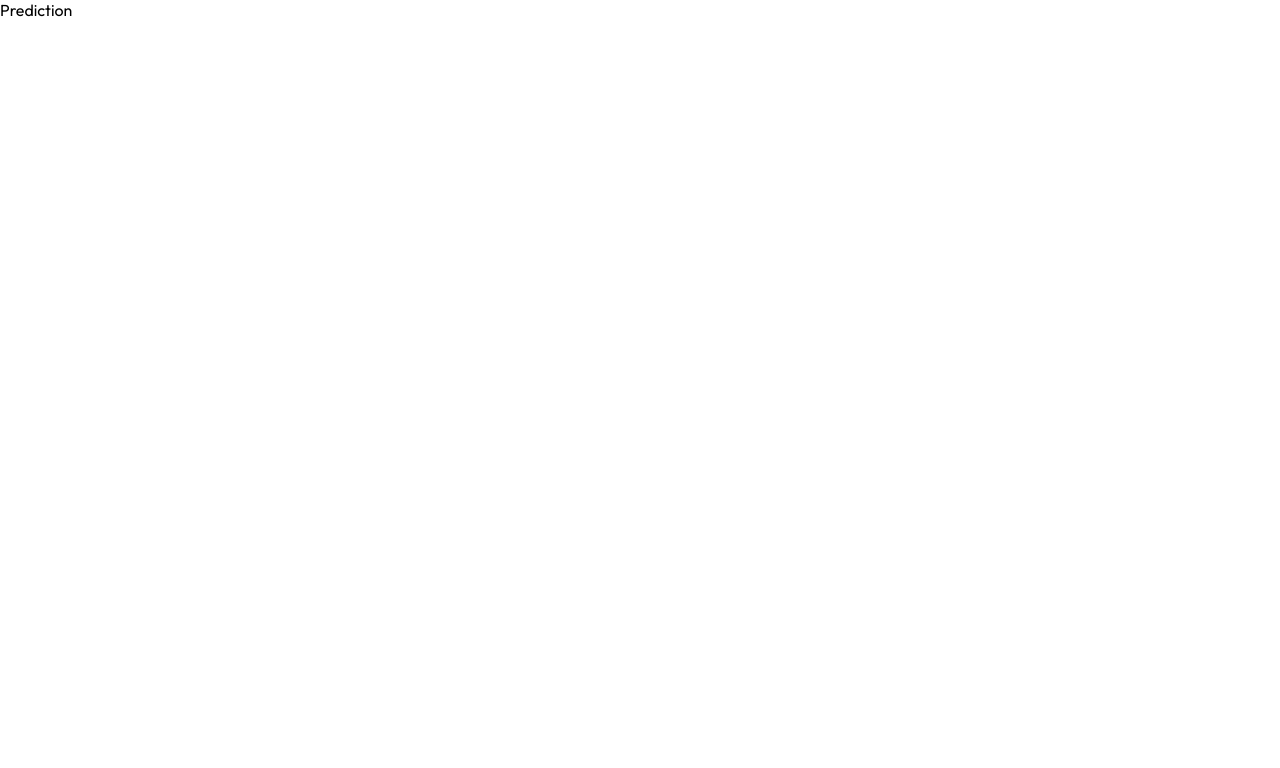
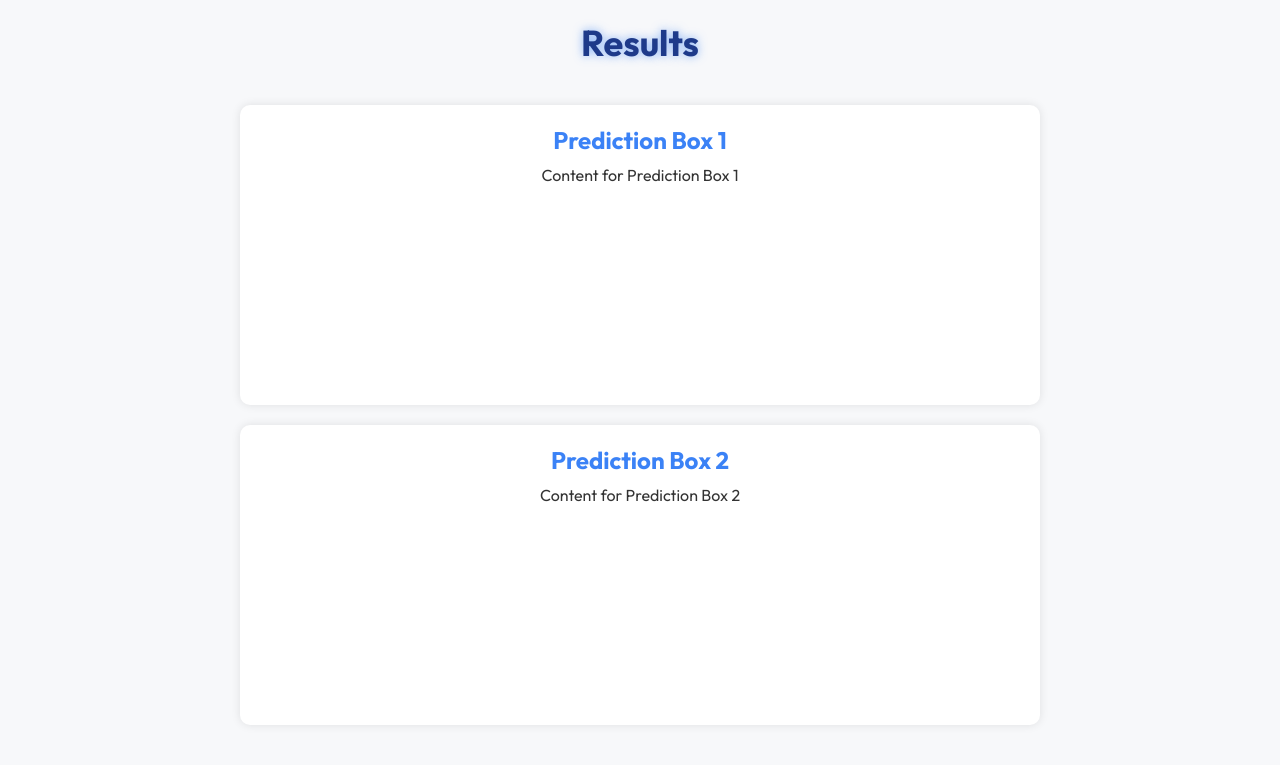
Before and after one commit to SajithAnuradha/MediScan, a React (Vite) app in the folder Webapp/mediscan/: page /prediction in a window 1280 px wide. Shown: the top 768 px of the page. Built offline with nearby package versions, Linux system fonts and the light colour scheme.

Commit message:
UI_Prediction_Page

```diff
--- a/Webapp/mediscan/src/Router/Router.jsx
+++ b/Webapp/mediscan/src/Router/Router.jsx
@@ -4,7 +4,7 @@ import { Children } from "react";
 import Signin from "../pages/Signin/Signin";
 import Login from "../pages/Login/Login";
 import History from "../pages/History/History";
-import Prediction from "../pages/Prediction/prediction";
+import Prediction from "../pages/Prediction/Prediction";
 import Add from "../pages/Add/Add";
 import Home from "../pages/Home/Home";
 
--- /dev/null
+++ b/Webapp/mediscan/src/pages/Prediction/Prediction.css
@@ -0,0 +1,57 @@
+/* Prediction.css */
+
+/* Container for the prediction section */
+.prediction-container {
+    display: flex;
+    flex-direction: column; /* Stack boxes vertically */
+    align-items: center;
+    padding: 20px;
+    background: #f7f8fa; /* Light background color */
+}
+
+/* Heading for the results section */
+.results-heading {
+    font-size: 36px; /* Font size for the heading */
+    color: #1e3a8a; /* Dark blue color for the heading */
+    margin-bottom: 40px; /* Space below the heading */
+    text-shadow: 0px 0px 10px rgba(59, 130, 246, 0.6); /* Blue glow effect */
+    text-align: center;
+}
+
+/* Prediction Boxes */
+.prediction-box {
+    width: 80%; /* Width of the boxes */
+    max-width: 800px; /* Maximum width */
+    height: 300px; /* Height of the boxes */
+    padding: 20px;
+    background: #fff; /* White background for the boxes */
+    border-radius: 10px; /* Rounded corners */
+    box-shadow: 0px 0px 10px rgba(0, 0, 0, 0.1); /* Initial shadow */
+    text-align: center;
+    margin-bottom: 20px; /* Space between boxes */
+    transition: box-shadow 0.3s; /* Smooth shadow transition */
+}
+
+/* Hover effect for prediction boxes */
+.prediction-box:hover {
+    box-shadow: 0px 0px 30px rgba(59, 130, 246, 0.6); /* Blue glow on hover */
+}
+
+/* Title inside prediction boxes */
+.prediction-title {
+    font-size: 24px;
+    color: #3b82f6; /* Blue color for title */
+    margin-bottom: 10px;
+    text-shadow: none; /* No shadow initially */
+}
+
+/* Hover effect for titles */
+.prediction-title:hover {
+    text-shadow: 0px 0px 10px rgba(59, 130, 246, 0.6); /* Blue glow on hover */
+}
+
+/* Content inside prediction boxes */
+.prediction-content {
+    font-size: 16px;
+    color: #333; /* Dark text color */
+}
--- a/Webapp/mediscan/src/pages/Prediction/prediction.jsx
+++ b/Webapp/mediscan/src/pages/Prediction/prediction.jsx
@@ -1,7 +1,21 @@
 import React from "react";
+import './Prediction.css';
+
 
 const Prediction = () => {
-  return <div>Prediction</div>;
+  return(
+    <div className="prediction-container">
+      <h1 className="results-heading">Results</h1>
+      <div className="prediction-box">
+        <h2 className="prediction-title">Prediction Box 1</h2>
+        <p className="prediction-content">Content for Prediction Box 1</p>
+      </div>
+      <div className="prediction-box">
+        <h2 className="prediction-title">Prediction Box 2</h2>
+        <p className="prediction-content">Content for Prediction Box 2</p>
+      </div>
+    </div>
+  )
 };
 
 export default Prediction;
```
